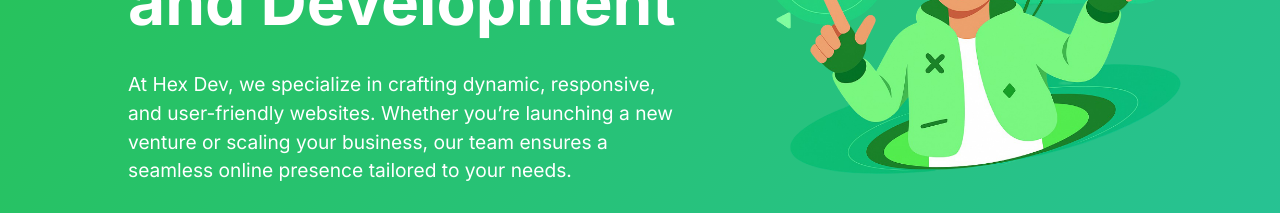
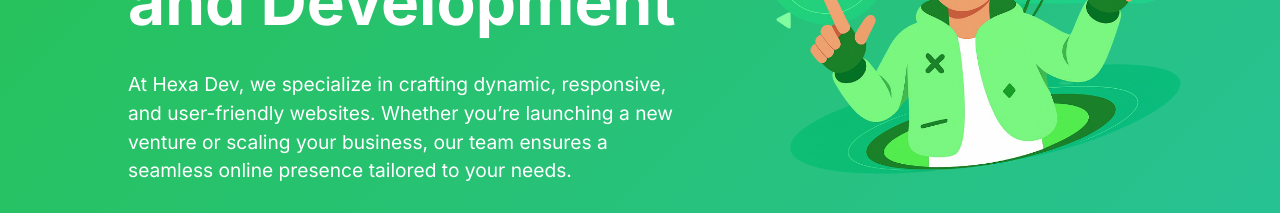
Before and after one commit to HexaDev8/Hexa-Dev-Solutions, a plain HTML site: page index.html in a window 1280 px wide. Shown: the part 358-571 px from the top of the page. Drawn offline with nearby package versions, Linux system fonts and the light colour scheme.

Commit message:
Update index.html

```diff
--- a/index.html
+++ b/index.html
@@ -60,7 +60,7 @@
             <section class="hero">
                 <div class="hero-content">
                     <h1>Innovative Web Design <br> and Development</h1>
-                    <p> At Hex Dev, we specialize in crafting dynamic, responsive, and user-friendly websites. Whether you’re launching a new venture or scaling your business, our team ensures a seamless online presence tailored to your needs. </p>
+                    <p> At Hexa Dev, we specialize in crafting dynamic, responsive, and user-friendly websites. Whether you’re launching a new venture or scaling your business, our team ensures a seamless online presence tailored to your needs. </p>
                     <a href="contact.html" class="cta-btn">Let’s talk</a>
                 </div>
 
```
